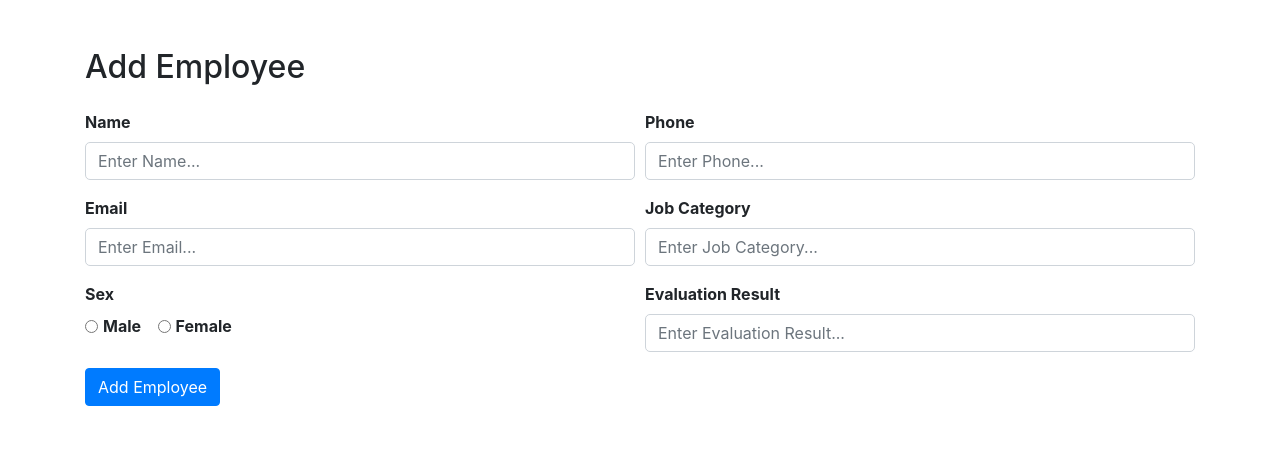
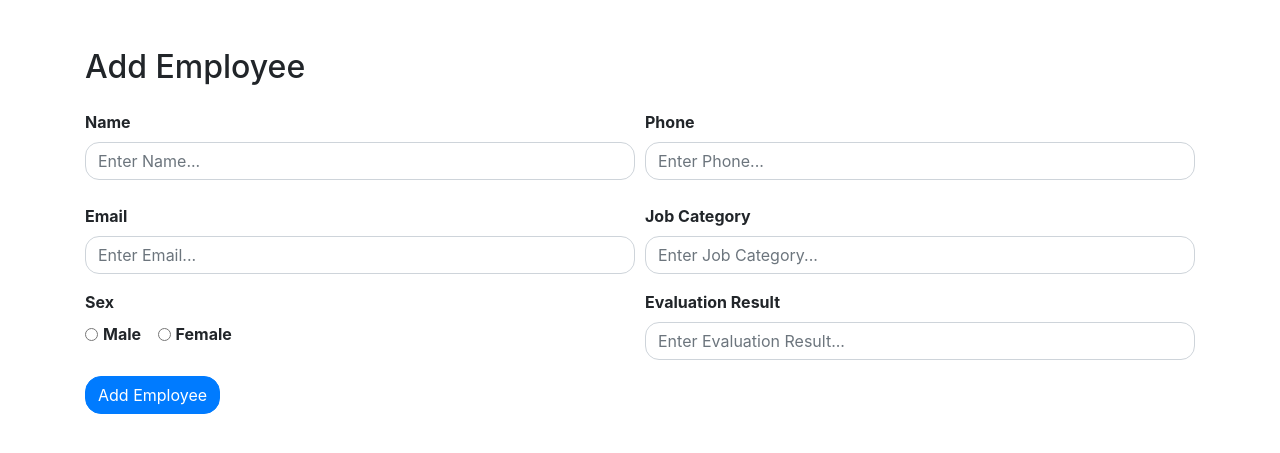
Before and after one commit to matthias22m/Performance-evaluation-system, a Django app: page /employee/ in a window 1280 px wide. Shown: the part 80-533 px from the top of the page. Run offline with Django 5.2, Linux system fonts and the light colour scheme; some libraries are stand-ins or nearby versions.

Commit message:
some change

```diff
--- /dev/null
+++ b/Core/static/core/empstyle.css
@@ -0,0 +1,10 @@
+
+label {
+    font-weight: bold;
+}
+input.form-control {
+    border-radius: 14px;
+}
+button.btn{
+    border-radius: 16px;
+}
--- a/Core/templates/Core/employee.html
+++ b/Core/templates/Core/employee.html
@@ -6,19 +6,8 @@
     <meta charset="UTF-8">
     <meta name="viewport" content="width=device-width, initial-scale=1.0">
     <title>Add Employee</title>
-    <link rel="stylesheet" href="{% static 'css/style.css' %}">
+    <link rel="stylesheet" href="{% static 'core/empstyle.css' %}">
     <link rel="stylesheet" href="https://stackpath.bootstrapcdn.com/bootstrap/4.5.2/css/bootstrap.min.css">
-    <style>
-        /* Increase the weight of label text */
-        label {
-            font-weight: bold; /* Change to desired weight (e.g., 600, 700) */
-        }
-
-        /* Make input fields slightly rounded */
-        input.form-control {
-            border-radius: 5px; /* Adjust this value for more or less roundness */
-        }
-    </style>
 </head>
 <body>
 
@@ -28,7 +17,7 @@
         <h2 class="mb-4">Add Employee</h2>
         <form>
             <div class="form-row">
-                <div class="form-group col-md-6">
+                <div class="form-group col-md-6 mb-4">
                     <label for="name">Name</label>
                     <input type="text" class="form-control" id="name" placeholder="Enter Name...">
                 </div>
```
